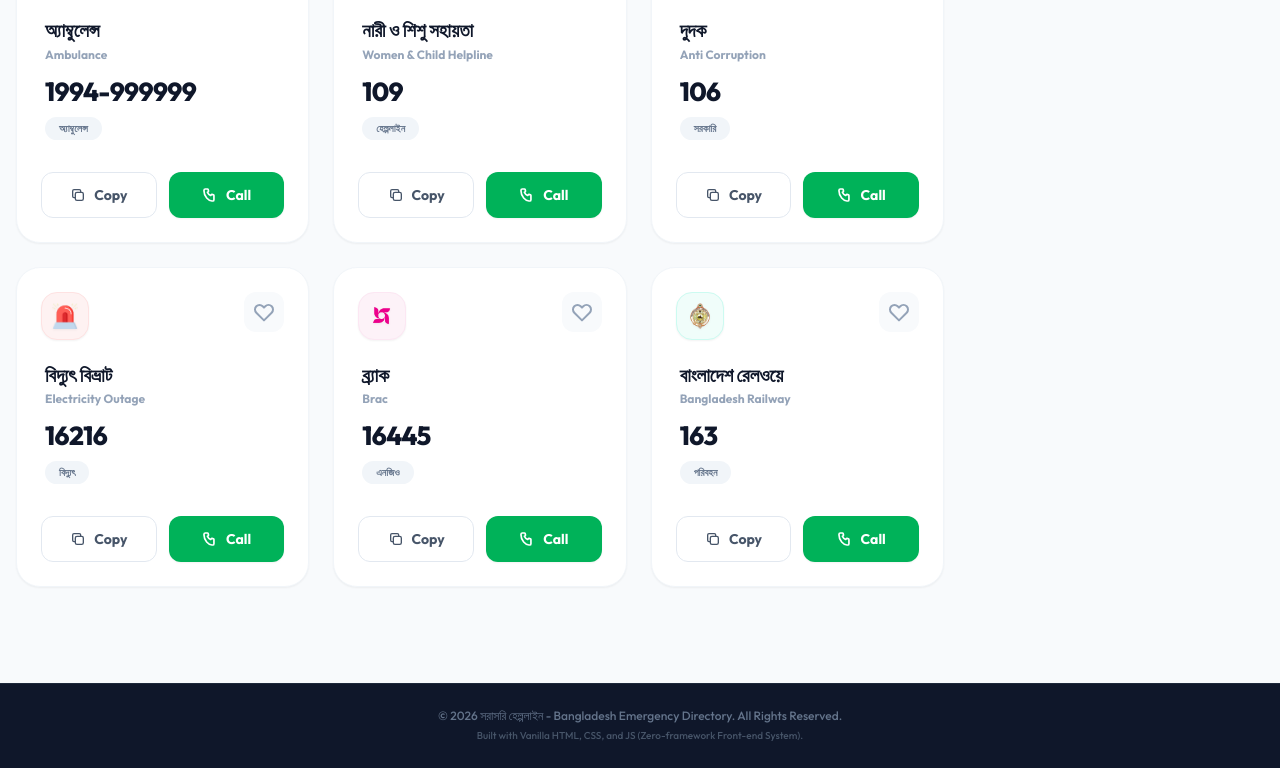
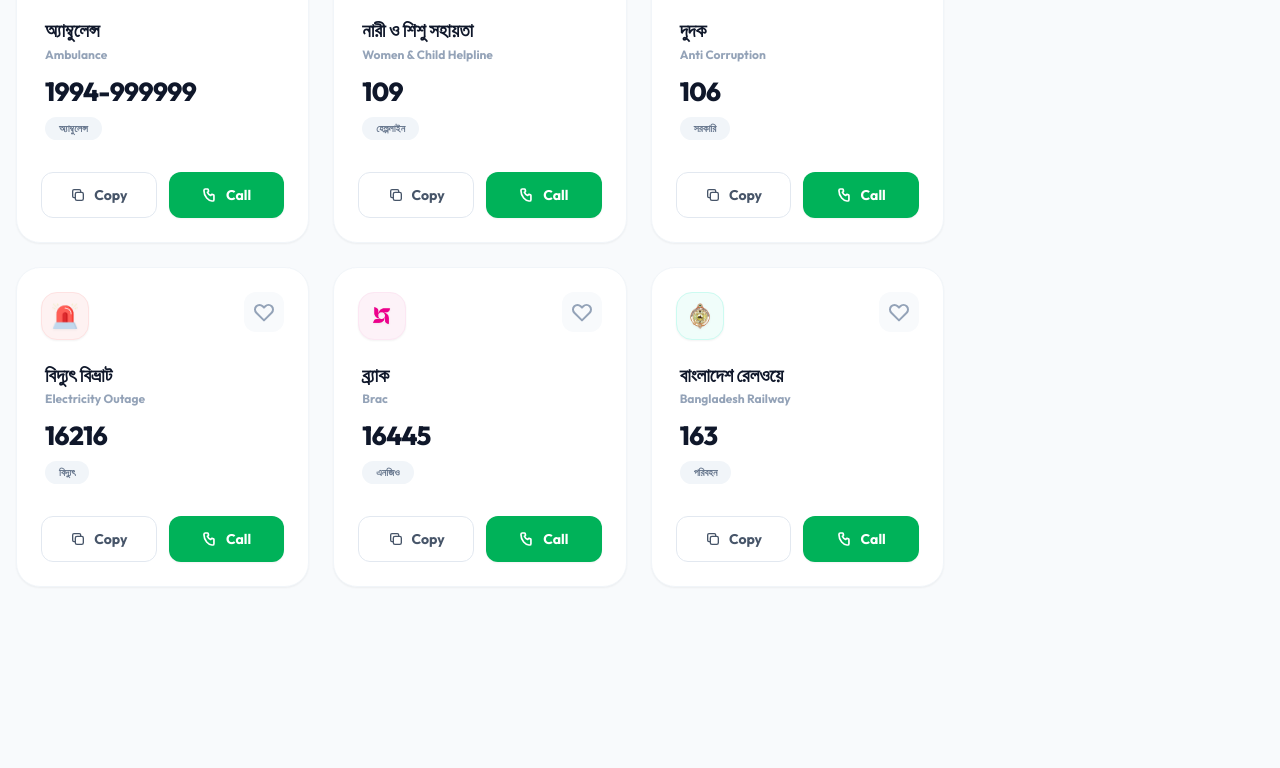
Before and after one commit to Nihaj01/Assignment05, a plain HTML site: page index.html in a window 1280 px wide. Shown: the part 985-1753 px from the top of the page. After the commit the page ends 1620 px from the top, so only its background shows below. Drawn offline with nearby package versions, Linux system fonts and the light colour scheme.

Commit message:
final commit two

```diff
--- a/index.html
+++ b/index.html
@@ -251,17 +251,6 @@
         </div>
     </div>
 
-    <!-- Footer Info -->
-    <footer
-        class="bg-slate-900 border-t border-slate-800 py-6 text-center text-slate-500 text-xs font-medium mt-12 font-sans">
-        <div class="container mx-auto px-4">
-            <p>© 2026 সরাসরি হেল্পলাইন - Bangladesh Emergency Directory. All Rights Reserved.</p>
-            <p class="text-[10px] text-slate-600 mt-1">Built with Vanilla HTML, CSS, and JS (Zero-framework Front-end
-                System).
-            </p>
-        </div>
-    </footer>
-
     <!-- App logic integration -->
     <script src="js/app.js"></script>
 </body>
```
